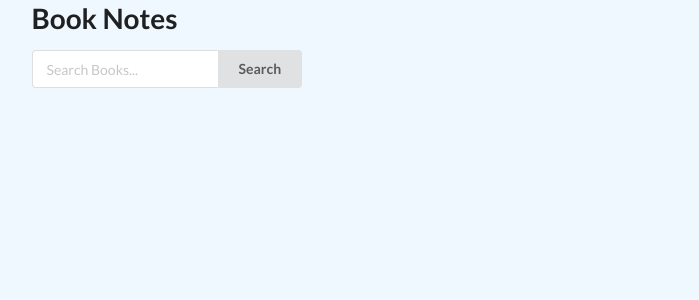
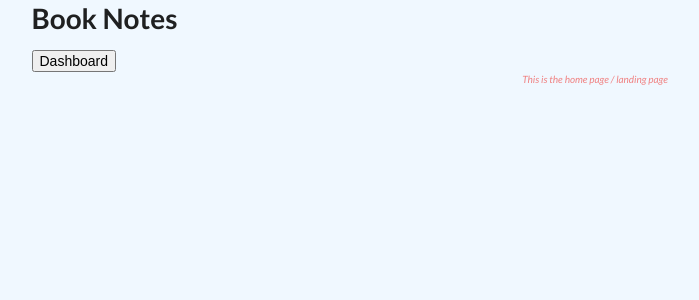
Before and after one commit to jayaramsivaramannair/book_notes, a React (Create React App) app: page / in a window 1280 px wide. Shown: the top 300 px of the page, without its empty margins (45-744 px from the left). Built offline with nearby package versions, Linux system fonts and the light colour scheme.

Commit message:
Installed react-router-dom to render components on different paths

```diff
--- a/package.json
+++ b/package.json
@@ -9,6 +9,7 @@
     "axios": "^0.21.1",
     "react": "^17.0.2",
     "react-dom": "^17.0.2",
+    "react-router-dom": "^5.2.0",
     "react-scripts": "4.0.3",
     "web-vitals": "^1.1.2"
   },
--- a/src/App.js
+++ b/src/App.js
@@ -1,5 +1,7 @@
 import React, { useState } from 'react'
+import { Route, Switch } from 'react-router-dom';
 import Dashboard from './Components/Dashboard.js'
+import Home from './Components/Home.js'
 
 function App() {
 
@@ -19,12 +21,20 @@ function App() {
   return (
     <div className="App ui container">
       <h1>Book Notes</h1>
+      {/*Home page will be defaulted to if no other routes are found*/}
+      <Switch>
+        <Route exact path="/dashboard">
           <Dashboard
             assignResults={assignResults}
             setLoading={changeLoadingStatus}
             loading={loading}
             bookResults={results}
           />
+        </Route>
+        <Route path="/">
+          <Home />
+        </Route>
+      </Switch>
     </div>
   );
 }
--- a/src/Components/Dashboard.js
+++ b/src/Components/Dashboard.js
@@ -1,11 +1,26 @@
 import React from 'react'
+import { useHistory, useLocation } from 'react-router-dom'
 
 import Search from './Search.js'
 import Results from './Results.js'
 
 export default function Dashboard({ assignResults, setLoading, loading, bookResults }) {
+    const history = useHistory()
+    console.log(useLocation())
+
+    const navigateHome = () => {
+        history.push('/')
+    }
+
     return (
         <div>
+            <div>
+                {/*
+                    <Link to="/">Home</Link> One Approach for navigation
+                */}
+                <button onClick={navigateHome}>Home</button>
+
+            </div>
             <Search assignResults={assignResults} setLoading={setLoading} loading={loading} />
             {
                 (loading) ?
--- /dev/null
+++ b/src/Components/Home.js
@@ -0,0 +1,20 @@
+import React from 'react'
+import { useHistory, useLocation } from 'react-router-dom';
+
+export default function Home() {
+
+    const history = useHistory()
+    console.log(useLocation())
+
+    const navigateDashboard = () => {
+        history.push('/dashboard')
+    }
+    return (
+        <div>
+            <button onClick={navigateDashboard}>
+                Dashboard
+            </button>
+            <p>This is the home page / landing page</p>
+        </div>
+    )
+}
--- a/src/index.js
+++ b/src/index.js
@@ -1,11 +1,14 @@
 import React from 'react';
 import ReactDOM from 'react-dom';
+import { BrowserRouter as Router } from 'react-router-dom';
 import './index.css';
 import App from './App';
 
 ReactDOM.render(
   <React.StrictMode>
-    <App />
+    <Router>
+      <App />
+    </Router>
   </React.StrictMode>,
   document.getElementById('root')
 );
```
Also changed, not shown: 1 other file (tests, documents, lock files or other folders). Lines whose indentation alone changed are shown as unchanged.
